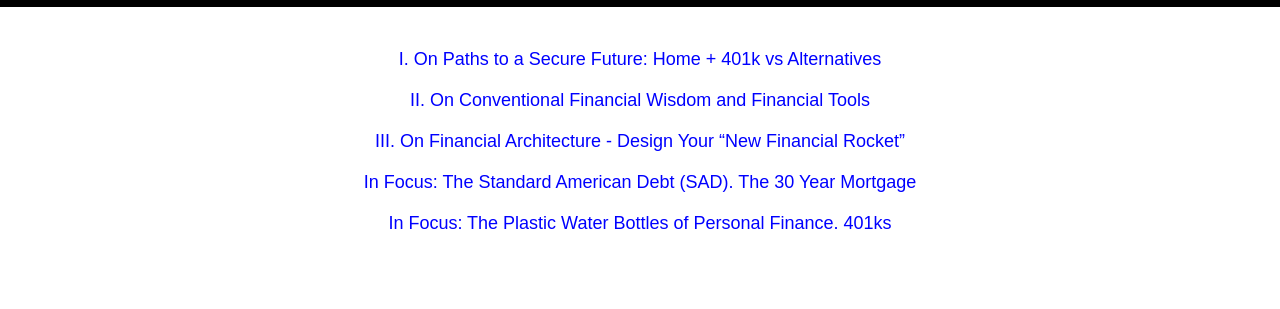
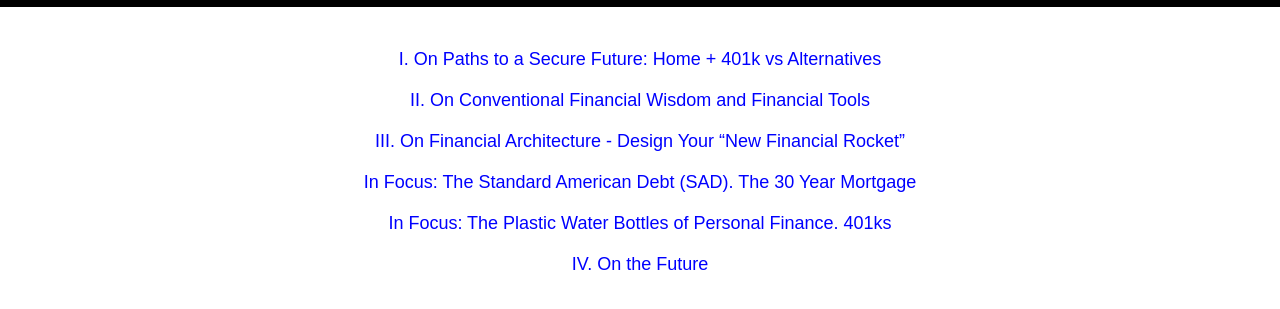
Before and after one commit to normdannen/norman.financial, a plain HTML site: page index.html in a window 1280 px wide. Shown: the part 41-350 px from the top of the page. Drawn offline with Linux system fonts and the light colour scheme.

Commit message:
Update index.html
Added On the Future section

```diff
--- a/index.html
+++ b/index.html
@@ -16,6 +16,7 @@
         <a href="https://docs.google.com/document/d/1IqdHQgAYwp4VeOCDfJ_3LYKfS_EDhtH59SxVQmmNxBg/edit?usp=sharing" class="link" target="_blank">III. On Financial Architecture - Design Your “New Financial Rocket”</a>
         <a href="https://docs.google.com/document/d/1oHnA1oiYEz7ESr_OKN72-sT6lpc10LMiXFVUNJ2um6I/edit?usp=sharing" class="link" target="_blank">In Focus: The Standard American Debt (SAD). The 30 Year Mortgage</a>
         <a href="https://docs.google.com/document/d/150UirAvvixpCKO4DrGxnchNU8Y4e7pKm8dMOJWYCLRA/edit?usp=sharing" class="link" target="_blank">In Focus: The Plastic Water Bottles of Personal Finance. 401ks</a>
+        <a href="https://docs.google.com/document/d/1hwx4Nk0n6GzDvsRh_NnQZOZOCY0_EtKmghDKUbOgReo/edit?usp=sharing" class="link" target="_blank">IV. On the Future</a>
         <!-- Add more links as needed -->
     </div>
 </body>
```
